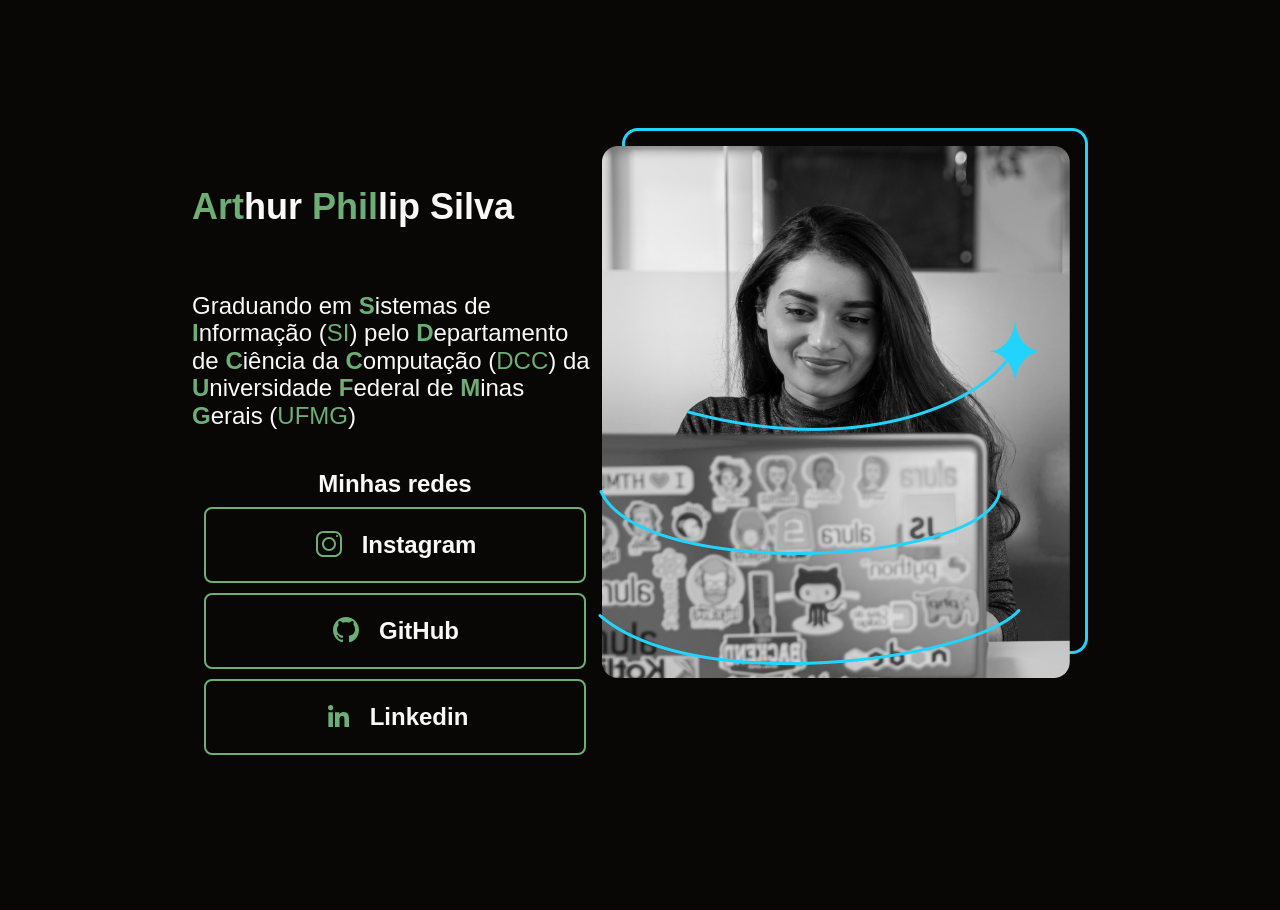
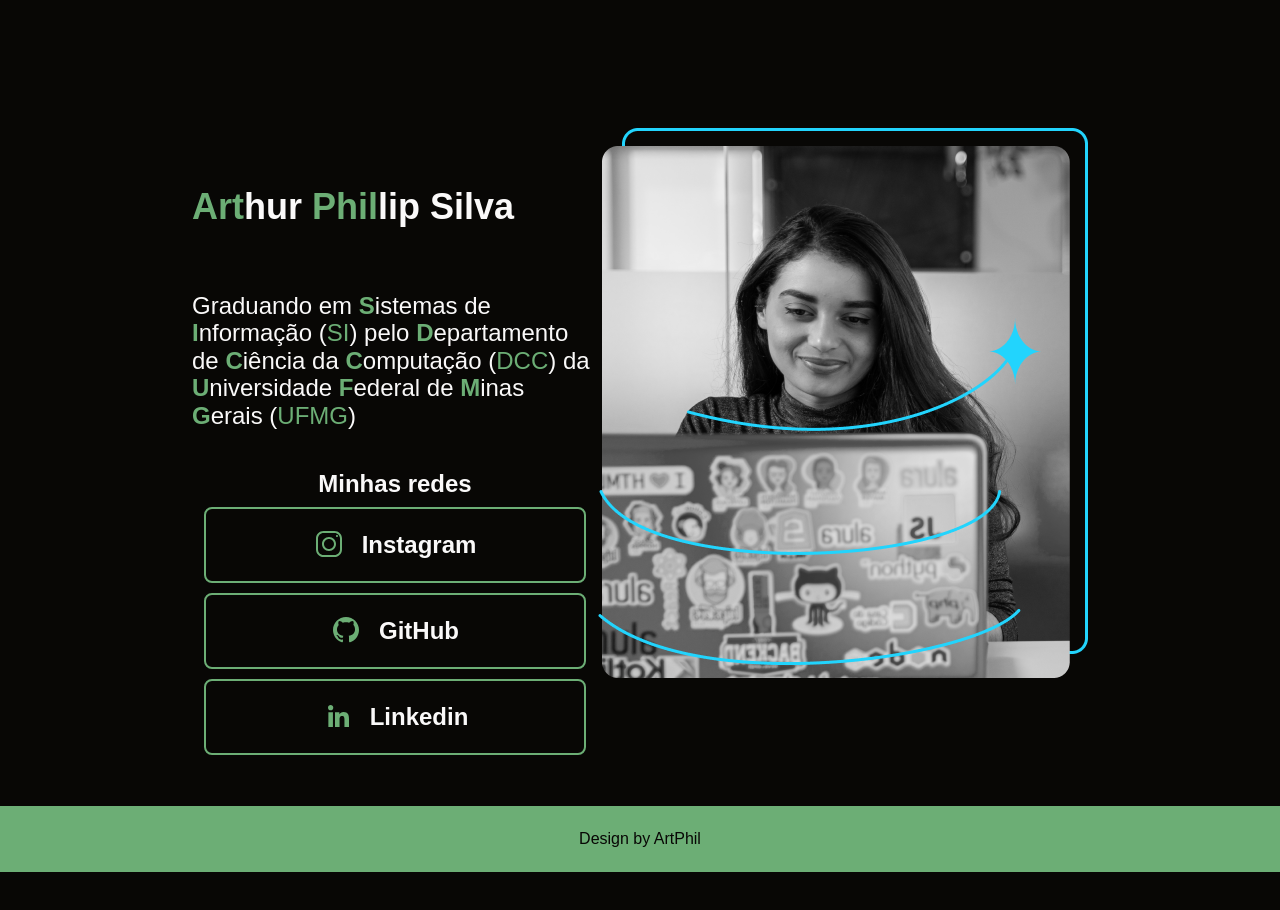
Before and after one commit to artphil/alura-front-end, a plain HTML site: page index.html in a window 1280 px wide. After the commit the page ends 872 px from the top, so only its background shows below. Drawn offline with Linux system fonts and the light colour scheme.

Commit message:
add footer

```diff
--- a/index.html
+++ b/index.html
@@ -49,7 +49,9 @@
         </section>
         <img src="assets/img/perfil.png" alt="Foto de perfil">
     </main>
-    <footer></footer>
+    <footer>
+        Design by ArtPhil
+    </footer>
 </body>
 
 </html>
--- a/style.css
+++ b/style.css
@@ -21,7 +21,6 @@ html {
 }
 
 body {
-    height: 100vh;
     box-sizing: border-box;
     background-color: #080705;
     color: #faf9f9;
@@ -38,7 +37,7 @@ body {
 .container {
     display: flex;
     align-items:center;
-    margin: 10% 15%;
+    padding: 10% 15%;
     justify-content: space-between;
 }
 
@@ -46,10 +45,6 @@ body {
     font-family: 'Montserrat', sans-serif;
     text-decoration: none;
     color: #6cae75;
-}
-
-.container__content__link:visited {
-    color: #254d32;
 }
 
 .container__content__link:hover {
@@ -108,3 +103,11 @@ body {
     background-color: #272727;
     color: #6cae75;
 }
+
+footer {
+    background-color: #6cae75;
+    color: #080705;
+    padding: 24px;
+    text-align: center;
+    font-family: 'Montserrat', sans-serif;
+}
```
